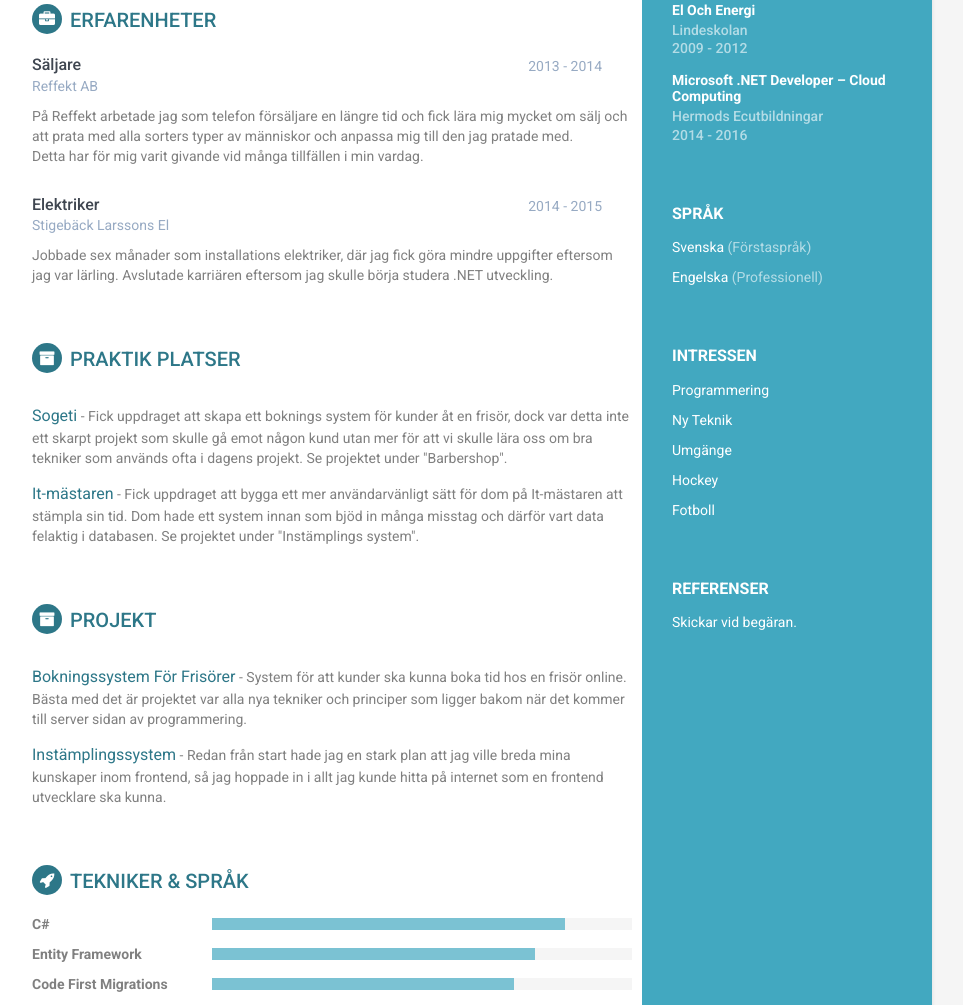
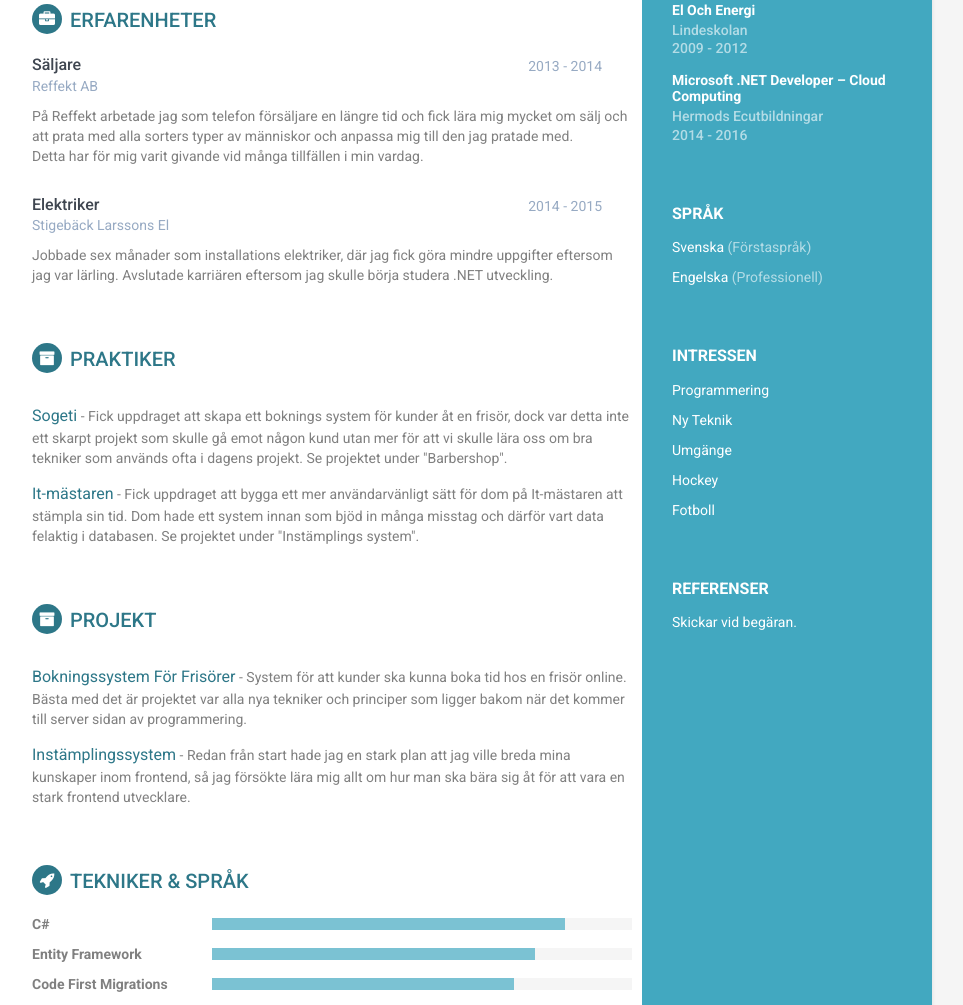
Before and after one commit to Tinee/Curriculum-Vitae, a website: page Client/index.html in a window 1280 px wide. Shown: the part 434-1439 px from the top of the page, without its empty margins (188-1151 px from the left). Drawn offline with Linux system fonts and the light colour scheme.

Commit message:
Changed text and correct a missspelling.

```diff
--- a/Client/app/layout/layout.html
+++ b/Client/app/layout/layout.html
@@ -102,7 +102,7 @@
             </div>
          </section>
          <section class="section projects-section">
-            <h2 class="section-title"><i class="fa fa-archive"></i>Praktik Platser</h2>
+            <h2 class="section-title"><i class="fa fa-archive"></i>Praktiker</h2>
             <div class="intro">
             </div>
             <div class="item">
@@ -126,7 +126,7 @@
                <span class="project-title"><a target="_blank" href="https://github.com/Tinee/Barbershop">Bokningssystem För Frisörer</a></span>               - <span class="project-tagline">System för att kunder ska kunna boka tid hos en frisör online. Bästa med det är projektet var alla nya tekniker och principer som ligger bakom när det kommer till server sidan av programmering. </span>
             </div>
             <div class="item">
-               <span class="project-title"><a target="_blank" href="https://github.com/Tinee/NemoClient">Instämplingssystem</a></span>               - <span class="project-tagline">Redan från start hade jag en stark plan att jag ville breda mina kunskaper inom frontend, så jag hoppade in i allt jag kunde hitta på internet som en frontend utvecklare ska kunna.</span>
+               <span class="project-title"><a target="_blank" href="https://github.com/Tinee/NemoClient">Instämplingssystem</a></span>               - <span class="project-tagline">Redan från start hade jag en stark plan att jag ville breda mina kunskaper inom frontend, så jag försökte lära mig allt om hur man ska bära sig åt för att vara en stark frontend utvecklare. </span>
             </div>
          </section>
          <section class="skills-section section">
```
